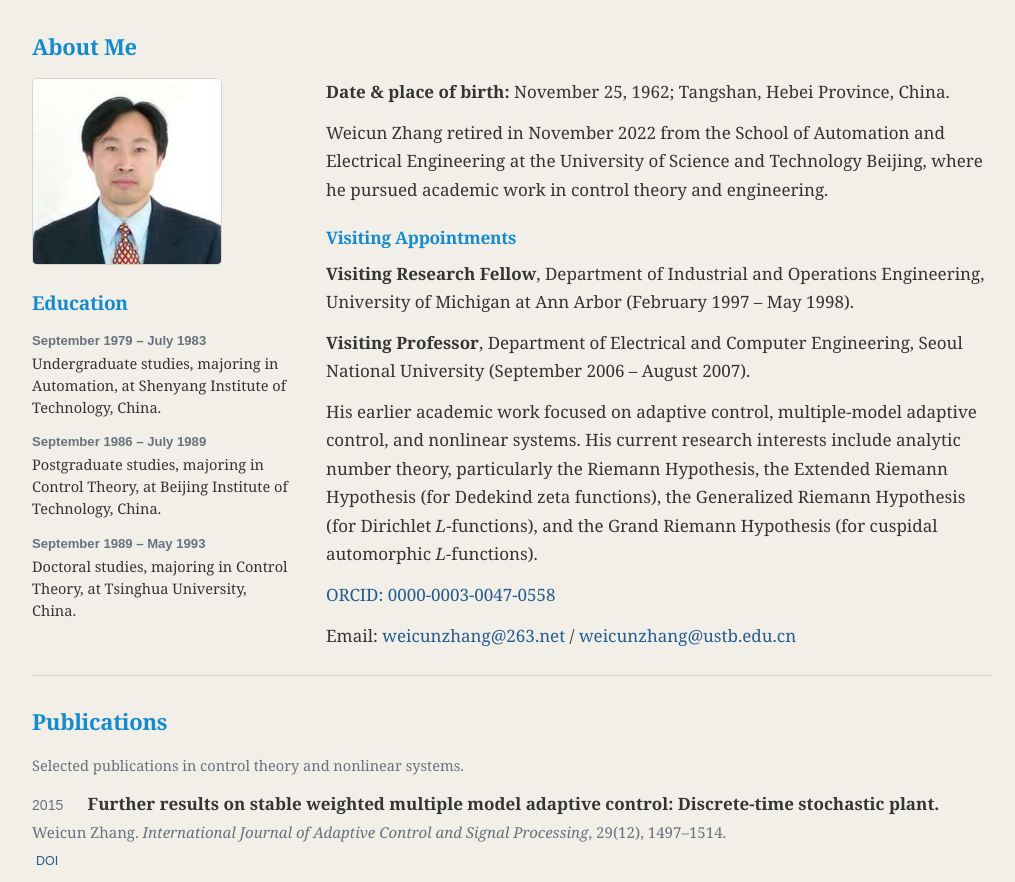
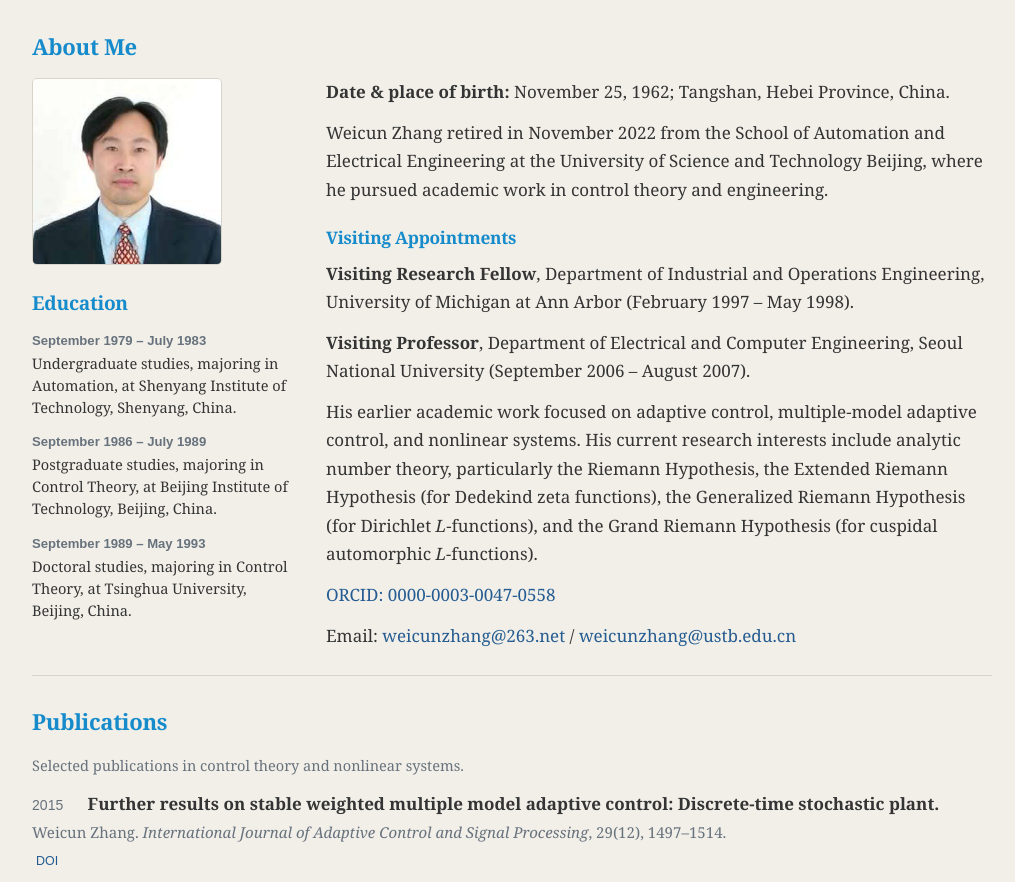
Before and after one commit to weicunzhang/weicunzhang.github.io, a plain HTML site: page index.html in a window 1280 px wide. Shown: the part 215-1097 px from the top of the page, without its empty margins (128-1143 px from the left). Drawn offline with Linux system fonts and the light colour scheme.

Commit message:
Add city names to Education entries
Add Shenyang and Beijing city names to the three Education institution entries.

```diff
--- a/index.html
+++ b/index.html
@@ -284,15 +284,15 @@
               <h3>Education</h3>
               <div class="education-item">
                 <div class="education-date">September 1979 – July 1983</div>
-                <p>Undergraduate studies, majoring in Automation, at Shenyang Institute of Technology, China.</p>
+                <p>Undergraduate studies, majoring in Automation, at Shenyang Institute of Technology, Shenyang, China.</p>
               </div>
               <div class="education-item">
                 <div class="education-date">September 1986 – July 1989</div>
-                <p>Postgraduate studies, majoring in Control Theory, at Beijing Institute of Technology, China.</p>
+                <p>Postgraduate studies, majoring in Control Theory, at Beijing Institute of Technology, Beijing, China.</p>
               </div>
               <div class="education-item">
                 <div class="education-date">September 1989 – May 1993</div>
-                <p>Doctoral studies, majoring in Control Theory, at Tsinghua University, China.</p>
+                <p>Doctoral studies, majoring in Control Theory, at Tsinghua University, Beijing, China.</p>
               </div>
             </div>
           </aside>
```
